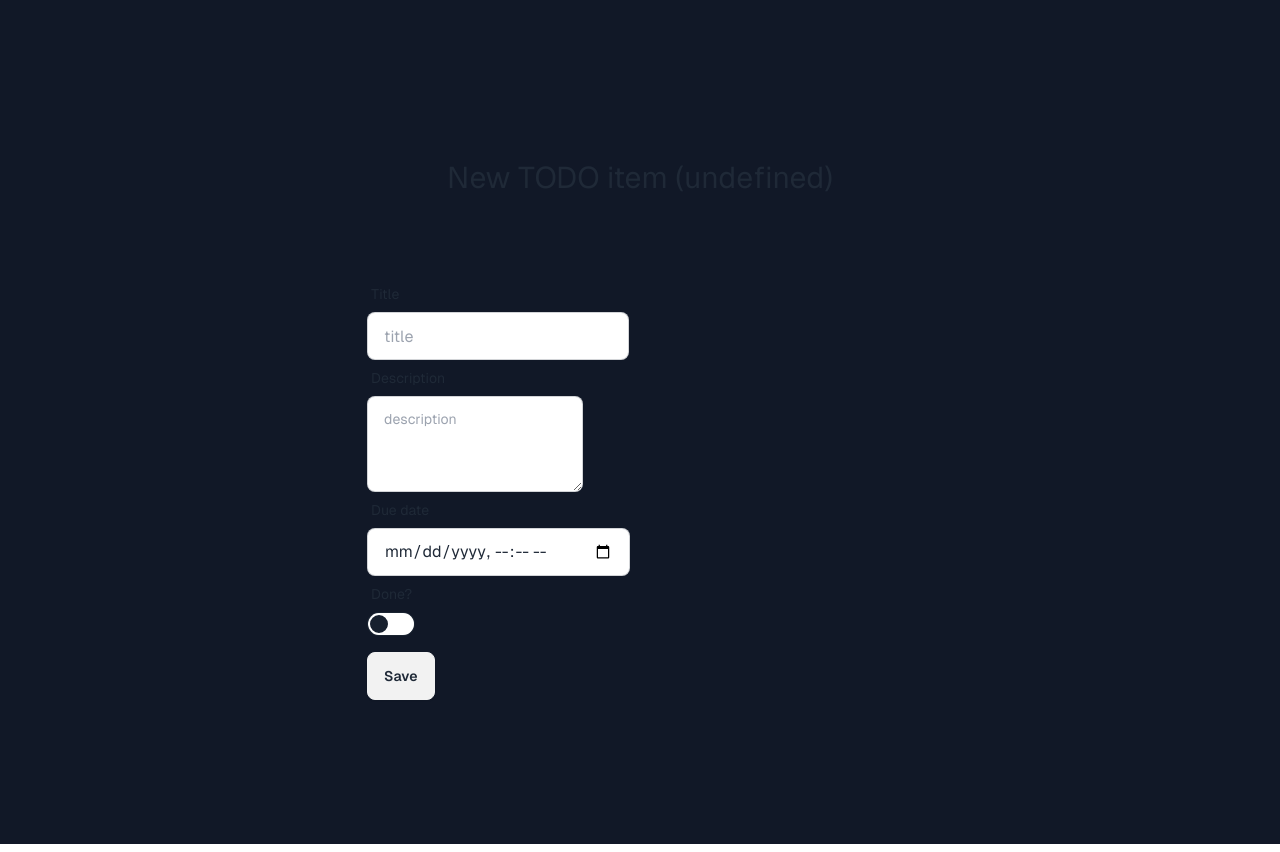
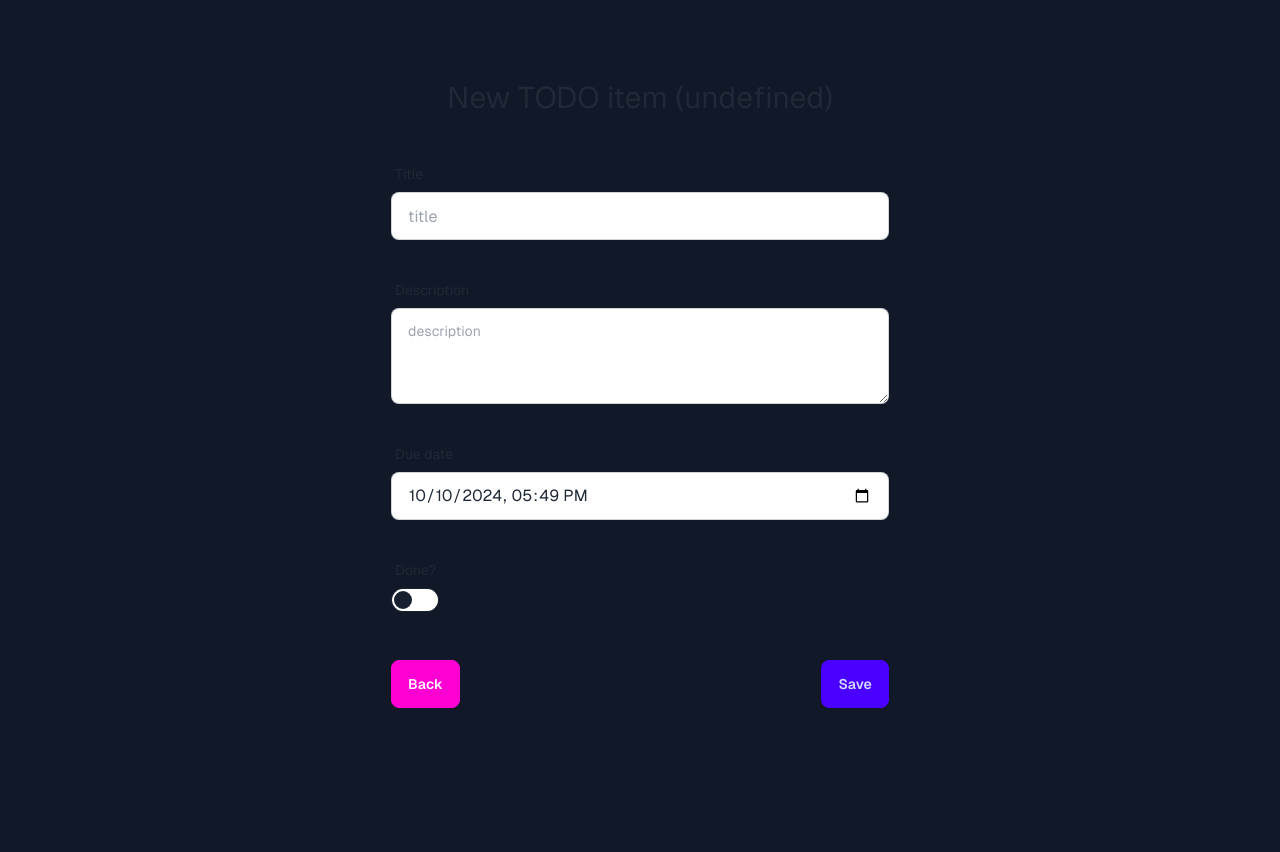
Before and after one commit to DominikDorcak/todo, a Next.js app: page /list/1/item/create in a window 1280 px wide. Built offline with nearby package versions, Linux system fonts and the light colour scheme; no server answers.

Commit message:
form validation, bugfix

```diff
--- a/package.json
+++ b/package.json
@@ -9,12 +9,14 @@
     "lint": "next lint"
   },
   "dependencies": {
+    "@hookform/resolvers": "^3.9.0",
     "next": "14.2.14",
     "react": "^18",
     "react-dom": "^18",
     "react-hook-form": "^7.53.0",
     "react-query": "^3.39.3",
-    "swr": "^2.2.5"
+    "swr": "^2.2.5",
+    "yup": "^1.4.0"
   },
   "devDependencies": {
     "@types/node": "^20",
--- a/src/app/API.ts
+++ b/src/app/API.ts
@@ -1,7 +1,7 @@
 import {TodoItem} from "@/types/TodoItem";
 import {TodoList} from "@/types/TodoList";
 
-class API {
+class APIController {
     private readonly baseUrl: string | undefined;
 
     constructor() {
@@ -19,7 +19,7 @@ class API {
     }
 
     public addList = async (list: TodoList) => {
-        const response = await fetch(`${this.baseUrl}/add`, {
+        const response = await fetch(`${this.baseUrl}/lists`, {
             method: 'POST',
             headers:{
                 'Content-Type':'application/json'
@@ -31,9 +31,9 @@ class API {
 
     public getItems = async (listId: string): Promise<TodoItem[]> => {
         const response = await fetch(`${this.baseUrl}/items?listId=${listId}`, {})
-        const data: object[] = await response.json()
+        const data: TodoItem[] = await response.json()
         return data.map(item => {
-            item.deadline = new Date(item.deadline * 1000)
+            item.deadline = new Date(item.deadline as number * 1000)
             return item as TodoItem
         })
 
@@ -69,6 +69,8 @@ class API {
     }
 
     public saveItem = async (item: TodoItem)=> {
+        item.deadline = new Date(item.deadline).getTime() / 1000
+        console.log(item.deadline)
         if(item.id){
             return await this.updateItem(item)
         } else {
@@ -76,8 +78,13 @@ class API {
         }
     }
 
-    public deleteItem = async (id: string) => {
-        const response = await fetch(`${this.baseUrl}/items/${id}`, {
+    public flipDone = async (item: TodoItem) => {
+        item.isDone = !item.isDone
+        return await this.saveItem(item)
+    }
+
+    public deleteItem = async (item: TodoItem) => {
+        const response = await fetch(`${this.baseUrl}/lists/${item.listId}/items/${item.id}`, {
             method: 'DELETE',
         })
         return response.json()
@@ -85,4 +92,5 @@ class API {
 
 }
 
-export default new API();
+const API = new APIController()
+export default API;
--- a/src/app/layout.tsx
+++ b/src/app/layout.tsx
@@ -26,7 +26,7 @@ export default function RootLayout({ children }: Readonly<{ children: React.Reac
         >
         <div
             className="flex flex-col items-center justify-items-center min-h-screen p-8 pb-20 gap-16 sm:p-20 font-[family-name:var(--font-geist-sans)]">
-            <main className="flex flex-col gap-8 row-start-2 items-center sm:items-start">
+            <main className="flex flex-col gap-8 row-start-2 w-2/3 items-center sm:items-start">
                 {children}
             </main>
             <footer className="row-start-3 flex gap-6 flex-wrap items-center justify-center">
--- a/src/app/utils.ts
+++ b/src/app/utils.ts
@@ -1,14 +1,25 @@
-export function formatDatetimeLocalDate(date: Date | undefined) {
+export function formatDatetimeLocalDate(date: Date | number | undefined) {
     if (!date) {
         return undefined
     }
-    const year = date.getFullYear();
-    const month = String(date.getMonth() + 1).padStart(2, '0'); // Months are 0-indexed
-    const day = String(date.getDate()).padStart(2, '0');
-    const hours = String(date.getHours()).padStart(2, '0');
-    const minutes = String(date.getMinutes()).padStart(2, '0');
-    const seconds = String(date.getSeconds()).padStart(2, '0');
+
+    if (typeof date === 'number') {
+        return date
+    }
+
+    const year = date.getFullYear()
+    const month = String(date.getMonth() + 1).padStart(2, '0') // Months are 0-indexed
+    const day = String(date.getDate()).padStart(2, '0')
+    const hours = String(date.getHours()).padStart(2, '0')
+    const minutes = String(date.getMinutes()).padStart(2, '0')
+    const seconds = String(date.getSeconds()).padStart(2, '0')
 
     // Construct the ISO-like string
-    return `${year}-${month}-${day}T${hours}:${minutes}:${seconds}`;
+    return `${year}-${month}-${day}T${hours}:${minutes}:${seconds}`
 }
+
+export function currentDateNoSeconds() {
+    const date = new Date()
+    date.setSeconds(0,0)
+    return date
+}
--- a/src/components/TodoItem/ItemForm.tsx
+++ b/src/components/TodoItem/ItemForm.tsx
@@ -2,89 +2,149 @@ import {useMutation, useQuery} from "react-query";
 import {TodoItem} from "@/types/TodoItem";
 import {useForm, SubmitHandler} from "react-hook-form"
 import Loader from "@/components/Loader";
-import {formatDatetimeLocalDate} from "@/app/utils";
-import React from "react";
+import {currentDateNoSeconds, formatDatetimeLocalDate} from "@/app/utils";
 import API from "@/app/API";
 import {queryClient} from "@/app/QueryClient";
+import {useRouter} from 'next/navigation';
+import {yupResolver} from "@hookform/resolvers/yup"
+import * as yup from "yup"
+
 
 type ItemFormProps = {
     listId: string;
     itemId: string;
 }
-export default function ItemForm( { listId, itemId }: ItemFormProps) {
+
+const emptyItem: TodoItem = {
+    deadline: currentDateNoSeconds(),
+    description: "",
+    isDone: false,
+    listId: "",
+    title: ""
+}
+
+const itemSchema = yup
+    .object({
+        deadline: yup.date().required(),
+        description: yup.string().min(5).required(),
+        isDone: yup.boolean().required(),
+        listId: yup.string().required(),
+        title: yup.string().min(3).required(),
+        id: yup.string(),
+    })
+    .required()
+
+
+export default function ItemForm({listId, itemId}: ItemFormProps) {
     const {
         register,
         handleSubmit,
         formState: {errors},
-    } = useForm<TodoItem>()
+    } = useForm({
+        resolver: yupResolver(itemSchema)
+    })
     const onSubmit: SubmitHandler<TodoItem> = (data) => mutation.mutate(data)
 
     const itemQuery = useQuery({
         queryKey: "TodoItem",
-        queryFn: () => itemId ==="create" ? {} : API.getItemById(itemId)
+        queryFn: () => itemId === "create" ? emptyItem : API.getItemById(itemId)
     })
 
-    const listQuery =  useQuery({
+    const listQuery = useQuery({
         queryKey: "TodoList",
-        queryFn: () =>  API.getListById(listId)
+        queryFn: () => API.getListById(listId)
     })
 
     const mutation = useMutation({
         mutationFn: API.saveItem,
         onSuccess: () => {
-            // Invalidate and refetch
-            queryClient.invalidateQueries({ queryKey: ['TodoItem'] })
+            queryClient.invalidateQueries({queryKey: ['TodoItems'], exact: true})
         },
     })
 
+    const router = useRouter()
+
     return (
         <>
-            <h1 className="h-1 text-3xl m-20">
-                {`${itemId === "create" ? "New TODO item" : `TODO item: ${itemQuery.data?.title}` } (${listQuery.data?.name})`}
+            <h1 className="h-1 text-3xl mb-10 w-full text-center">
+                {`${itemId === "create" ? "New TODO item" : `TODO item: ${itemQuery.data?.title}`} (${listQuery.data?.name})`}
             </h1>
+            <div className="flex flex-col items-center justify-center w-full">
                 {itemQuery.isLoading && <Loader/>}
                 {!itemQuery.isLoading &&
-                <form className="flex flex-col items-start" onSubmit={handleSubmit(onSubmit)}>
-                    <label className="form-control">
+                    <form className="flex flex-col items-start w-2/3 " onSubmit={handleSubmit(onSubmit)}>
+                        <label className="form-control w-full">
                             <div className="label">
                                 <span className="label-text">Title</span>
                             </div>
-                        <input className="input input-bordered w-full max-w-xs " type="text" defaultValue={itemQuery.data?.title}
+                            <input className={"input input-bordered w-full " + (errors.title ? "input-error" : "")}
+                                   type="text"
+                                   defaultValue={itemQuery.data?.title}
                                    placeholder="title"  {...register("title")} />
+
+                            <div className="label min-h-8">
+                                <span className="label-text-alt text-red-400">{errors.title?.message}</span>
+                            </div>
                         </label>
 
-                    <label className="form-control">
+                        <label className="form-control w-full">
                             <div className="label">
                                 <span className="label-text">Description</span>
                             </div>
-                        <textarea className="textarea textarea-bordered h-24 w-full max-w-xs"
+                            <textarea
+                                className={"textarea textarea-bordered h-24 w-full " + (errors.description ? "textarea-error" : "")}
                                 defaultValue={itemQuery.data?.description}
                                 placeholder="description" {...register("description")} />
+                            <div className="label min-h-8">
+                                <span className="label-text-alt text-red-400">{errors.description?.message}</span>
+                            </div>
                         </label>
 
-                    <label className="form-control">
+                        <label className="form-control w-full">
                             <div className="label">
                                 <span className="label-text">Due date</span>
                             </div>
-                        <input className="input input-bordered w-full max-w-xs " type="datetime-local"
+                            <input className={"input input-bordered w-full " + (errors.deadline ? "input-error" : "")}
+                                   type="datetime-local"
                                    defaultValue={itemQuery.data ? formatDatetimeLocalDate(itemQuery.data?.deadline) : undefined}
                                    {...register("deadline")}
                             />
+                            <div className="label min-h-8">
+                                <span className="label-text-alt text-red-400">{errors.deadline?.message}</span>
+                            </div>
                         </label>
 
-                    <label className="form-control">
+                        <label className="form-control w-full">
                             <div className="label">
                                 <span className="label-text">Done?</span>
                             </div>
                             <input className="toggle" type="checkbox"
-                               defaultValue={itemQuery.data?.isDone ? "checked" : undefined} {...register("isDone")} />
+                                   defaultChecked={itemQuery.data?.isDone} {...register("isDone")}
+                            />
+                            <div className="label min-h-8">
+                                <span className="label-text-alt text-red-400">{errors.isDone?.message}</span>
+                            </div>
                         </label>
 
                         <input className="hidden" type="text"  {...register("listId", {value: listQuery.data?.id})}/>
+                        <input className="hidden" type="text"  {...register("id", {value: itemQuery.data?.id})}/>
 
-                    <button className="btn mt-4" type="submit">Save</button>
+                        <div className="flex flex-row justify-between w-full">
+                            <button className="btn mt-4 btn-secondary"
+                                    onClick={
+                                        (event) => {
+                                            event.preventDefault()
+                                            router.back()
+                                        }
+                                    }
+                            >
+                                <span>Back</span>
+                            </button>
+                            <button className="btn mt-4 btn-primary" type="submit">Save</button>
+                        </div>
                     </form>
                 }
+            </div>
         </>
     )
 }
--- a/src/components/TodoItem/ListItems.tsx
+++ b/src/components/TodoItem/ListItems.tsx
@@ -1,30 +1,39 @@
 import {TodoItem} from "@/types/TodoItem";
 import Loader from "@/components/Loader";
 import ListItem from "@/components/TodoItem/ListItem";
-import React from "react";
+import React, {useEffect} from "react";
 import {useQuery} from "react-query";
 import API from "@/app/API";
 import Link from "next/link";
+import {useRouter} from 'next/navigation';
+import {queryClient} from "@/app/QueryClient";
 
 export default function ListItems({listId}: { listId: string }) {
 
+    useEffect(() => {
+        queryClient.removeQueries({ queryKey: ['TodoItem'], exact: true })
+    })
+
     const itemsQuery = useQuery({
         queryKey: "TodoItems",
-        queryFn: () =>  API.getItems(listId)
+        queryFn: () => API.getItems(listId),
+        retry: false,
     })
 
-    const listQuery =  useQuery({
+    const listQuery = useQuery({
         queryKey: "TodoList",
-        queryFn: () =>  API.getListById(listId)
+        queryFn: () => API.getListById(listId)
     })
+
+    const router = useRouter()
 
     return (
         <>
-            <h1 className="h-1 text-3xl m-20">
+            <h1 className="h-1 text-3xl mb-10 w-full text-center">
                 TODO list: {listQuery.data?.name}
             </h1>
 
-            {<table className="table">
+            {<table className="table mb-10 w-full">
                 {/* head */}
                 <thead>
                 <tr>
@@ -44,16 +53,18 @@ export default function ListItems({listId}: { listId: string }) {
                                   key={index}/>)
                     :
                     <tr>
-                        <td colSpan={5} className="w-full text-center">No items yet...</td>
+                        {!itemsQuery.isLoading && <td colSpan={5} className="w-full text-center">No items yet...</td>}
                     </tr>
                 }
-                {!!itemsQuery.error && <strong className='alert-error'>Error fetching data</strong>}
                 </tbody>
             </table>}
             {itemsQuery.isLoading && <Loader/>}
+            <div className="flex flex-row justify-between w-full">
+                <button className="btn btn-secondary" onClick={router.back}>Back</button>
                 <Link href={`/list/${listId}/item/create`}>
                     <button className="btn btn-primary">Add item</button>
                 </Link>
+            </div>
         </>
     )
 }
```
Also changed, not shown: src/app/page.tsx (+2 -19 lines), src/components/TodoItem/ListItem.tsx (+33 -2 lines), src/components/TodoList/ListForm.tsx (added, +91 -0 lines), src/components/Todos.tsx (+9 -3 lines), 1 other file (tests, documents, lock files or other folders). Lines whose indentation alone changed are shown as unchanged.
